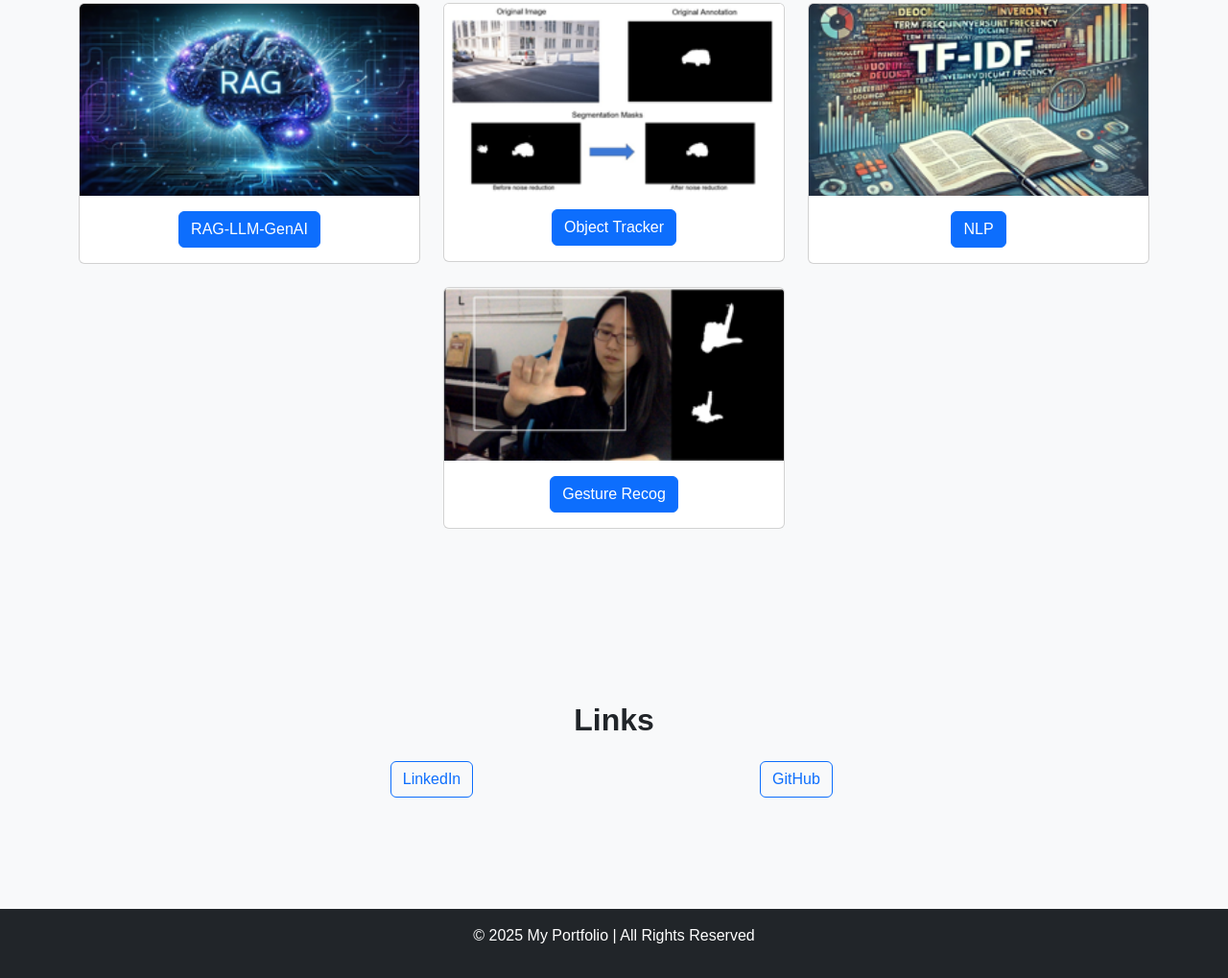
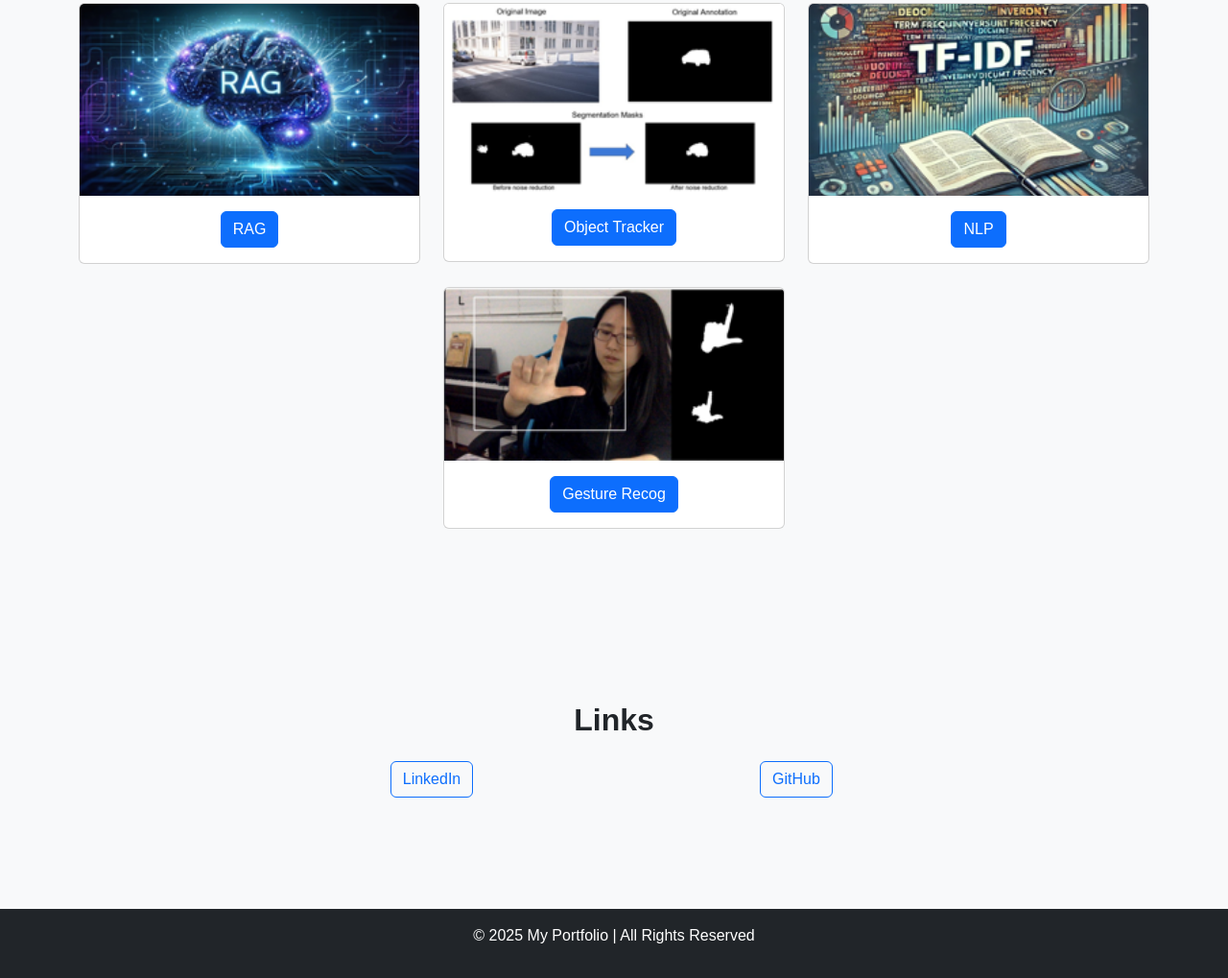
Before and after one commit to scouring/scouring.github.io, a plain HTML site: page index.html in a window 1280 px wide. Shown: the part 1280-2299 px from the top of the page at 96% size. Drawn offline with nearby package versions, Linux system fonts and the light colour scheme.

Commit message:
Update index.html with new content

```diff
--- a/index.html
+++ b/index.html
@@ -65,7 +65,7 @@
                     <div class="card">
                         <img src="assets\images\RAG.png" class="card-img-top" alt="RAG-LLM-GenAI">
                         <div class="card-body text-center">
-                            <a href="https://github.com/scouring/RAG-LLM-GenAI" class="btn btn-primary" target="_blank">RAG-LLM-GenAI</a>
+                            <a href="https://github.com/scouring/RAG" class="btn btn-primary" target="_blank">RAG</a>
                         </div>
                     </div>
                 </div>
```
